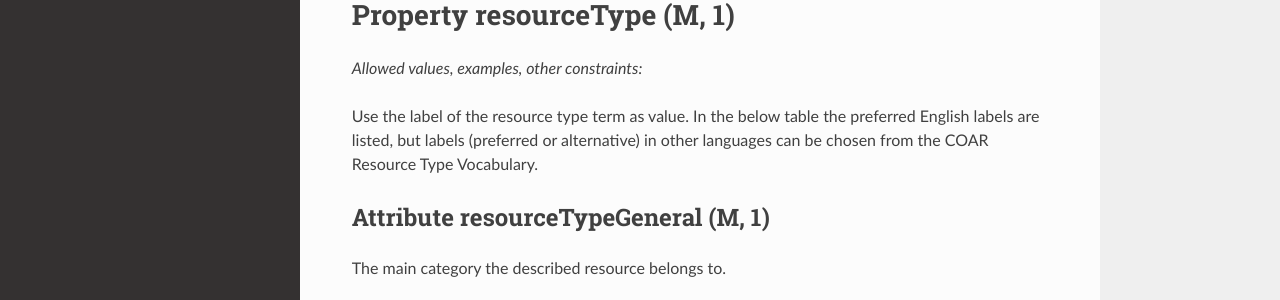
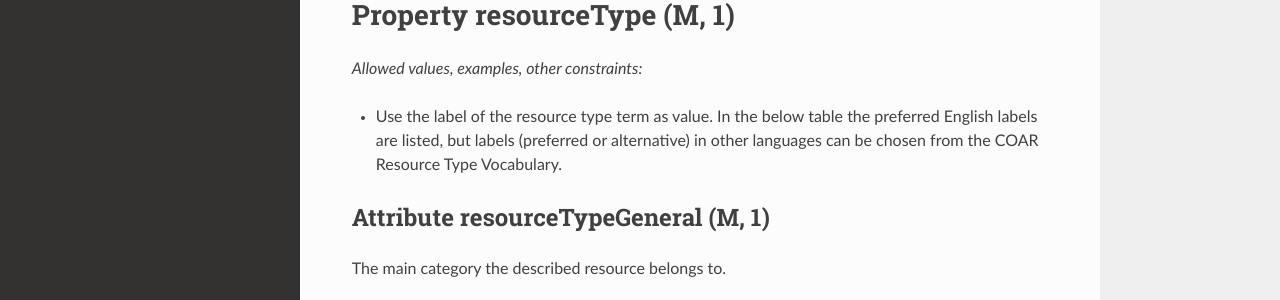
Before and after one commit to openaire/guidelines-data-archives, a Sphinx documentation site: the page built from docs/field_resourcetype.rst, in a window 1280 px wide. Shown: the part 261-561 px from the top of the page. Built offline with Sphinx 7.4.7 and the Read the Docs theme 2.0.0, drawn with Linux system fonts in a browser that asks for light colours; a script that is not in the unit is left out.

```diff
--- a/docs/field_resourcetype.rst
+++ b/docs/field_resourcetype.rst
@@ -12,7 +12,7 @@ Property resourceType (M, 1)
 
 *Allowed values, examples, other constraints:*
 
-Use the label of the resource type term as value. In the below table the preferred English labels are listed, but labels (preferred or alternative) in other languages can be chosen from the COAR Resource Type Vocabulary.
+* Use the label of the resource type term as value. In the below table the preferred English labels are listed, but labels (preferred or alternative) in other languages can be chosen from the COAR Resource Type Vocabulary.
 
 Attribute resourceTypeGeneral (M, 1)
 ~~~~~~~~~~~~~~~~~~~~~~~~~~~~
```
